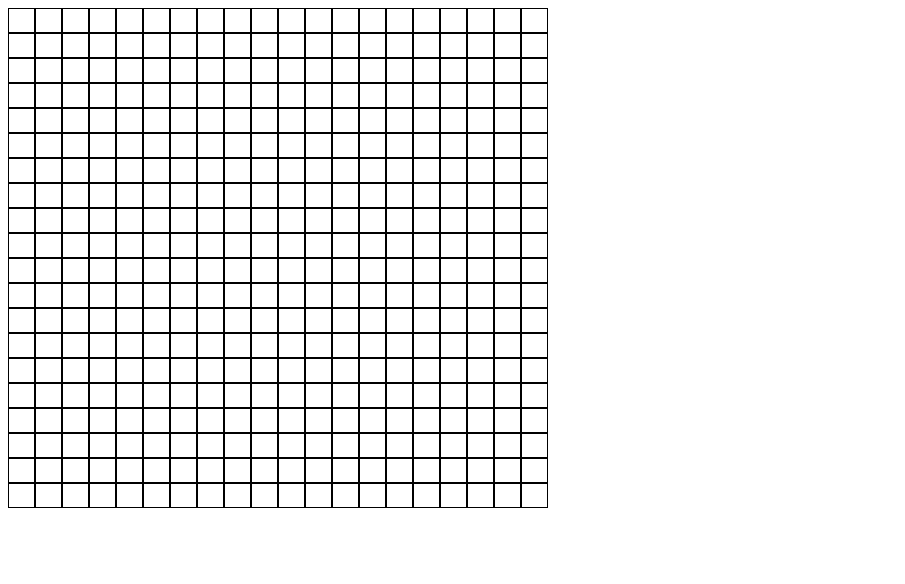
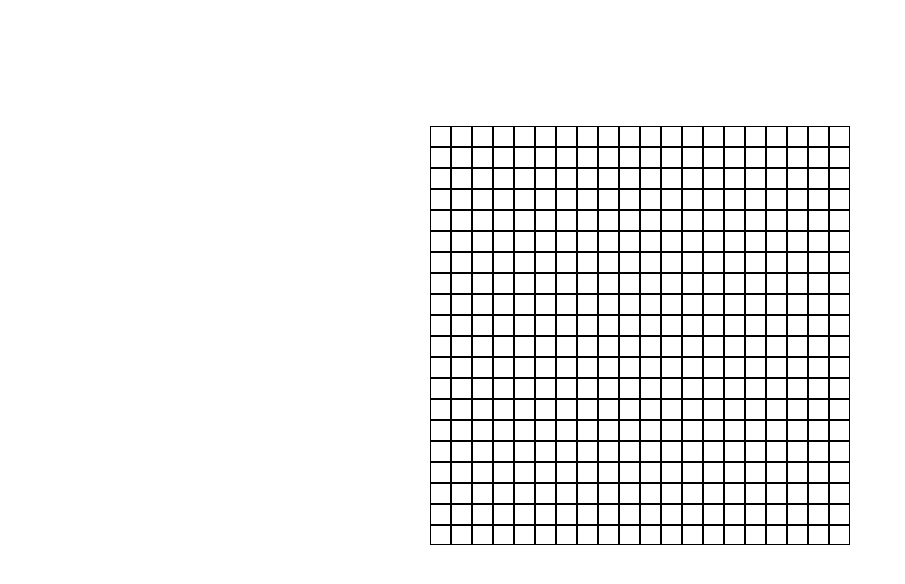
Before and after one commit to stalal/etch-a-sketch, a plain HTML site: page index.html in a window 1280 px wide. Shown: the whole page, without its empty margins (0-905 px from the left). Drawn offline with Linux system fonts and the light colour scheme.

Commit message:
Centered grid and code cleanup
Grid is now centered. Started splitting functionality into multiple functions instead of just one big one.

```diff
--- a/etch.js
+++ b/etch.js
@@ -1,19 +1,20 @@
-// Features to add
-// Ask user for grid size
-// Allow user to
-
 buildGrid(20);
+addColor();
 
 function buildGrid(gridSize){
 
-    const container = document.querySelector(".container");
-    const containerWidth = container.offsetWidth;
+    // Selecting the grid and finding its width
+    const grid = document.querySelector(".grid");
+    const gridWidth = grid.offsetWidth;
 
-    let gridHeight = 500/gridSize;
-    let gridWidth = 500/gridSize;
+    // Then we calculate how much our cell sizes will need to be for filling up 50% of the grid
+    // and having the required number of cells
 
-    gridHeight = gridHeight + "px";
-    gridWidth = gridWidth + "px";
+    let cellSize = gridWidth*0.3/gridSize;
+
+    cellSize = cellSize + "px";
+
+    // Build the first column of cells
 
     for(let i=0; i<gridSize; i++){
 
@@ -22,20 +23,29 @@ function buildGrid(gridSize){
         gridColumn.style.display = "flex";
         gridColumn.style.flexDirection = "column";
 
+        // For each gridColumn, we add cells
+
         for(let j=0; j<gridSize; j++){
             const cell = document.createElement("div");
 
             cell.style.border = "1px solid black";
-            cell.style.height = gridHeight;
-            cell.style.width = gridWidth;
-            cell.classList.add("gridSquare");
+            cell.style.height = cellSize;
+            cell.style.width = cellSize;
+            cell.classList.add("cell");
+
+            // Then we append each cell to the gridColumn
             gridColumn.appendChild(cell);
         }
 
-        container.appendChild(gridColumn);
+        // Then we append the gridColumn to the grid
+        grid.appendChild(gridColumn);
     }
 
-    const cells = document.querySelectorAll(".gridSquare");
+}
+
+function addColor(){
+
+    const cells = document.querySelectorAll(".cell");
 
     cells.forEach((cell) => {
         cell.addEventListener("mouseenter", () => {
@@ -43,5 +53,4 @@ function buildGrid(gridSize){
             cell.style.backgroundColor = "#" + randomColor;
         });
     });
-
 }
--- a/index.html
+++ b/index.html
@@ -8,7 +8,8 @@
 </head>
 <body>
   <div class="container">
-
+    <div class="grid">
+    </div>
   </div>
   <script src="etch.js"></script>
 </body>
--- a/styles.css
+++ b/styles.css
@@ -1,5 +1,8 @@
 .container{
-    height: 500px;
-    width: 500px;
+    margin-top: 10%;
+}
+
+.grid{
     display: flex;
+    justify-content: center;
 }
```
